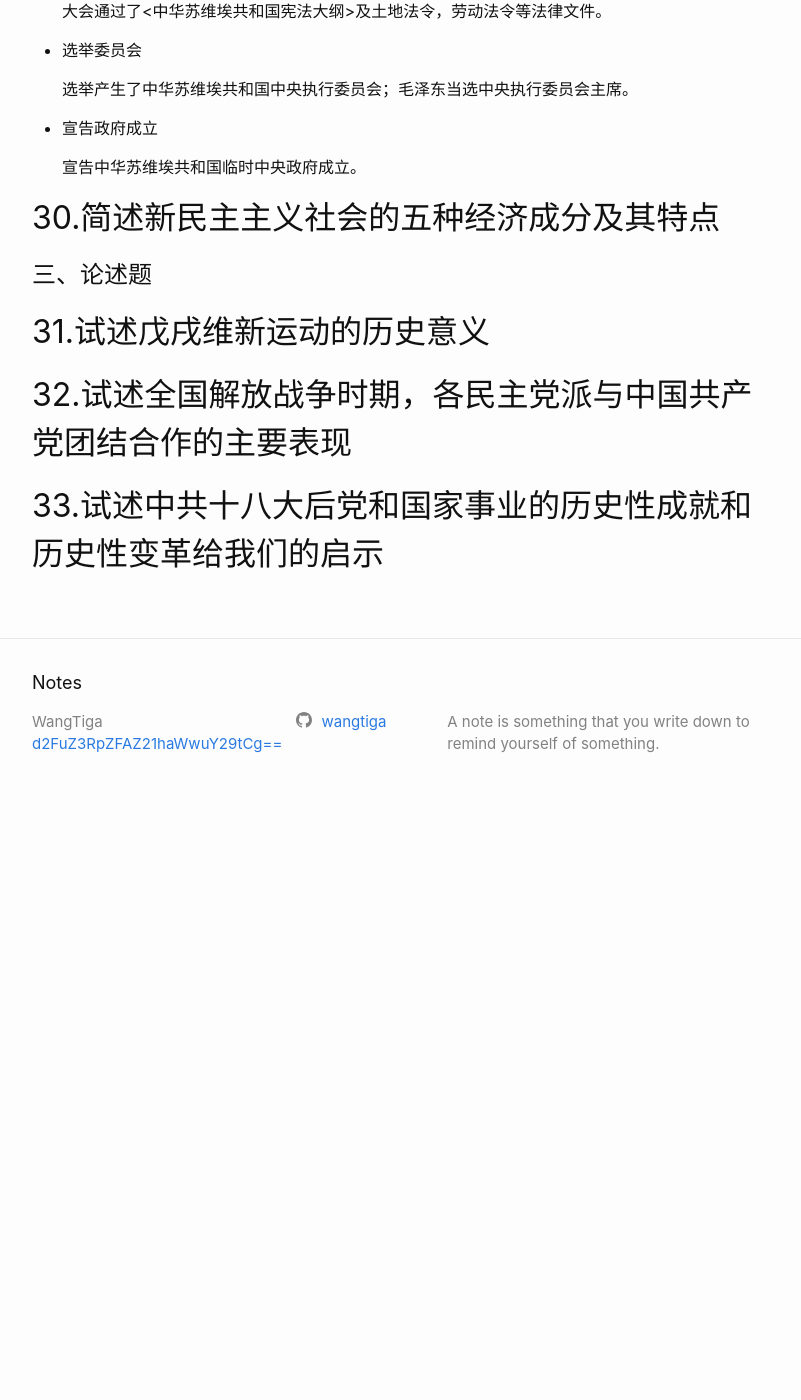
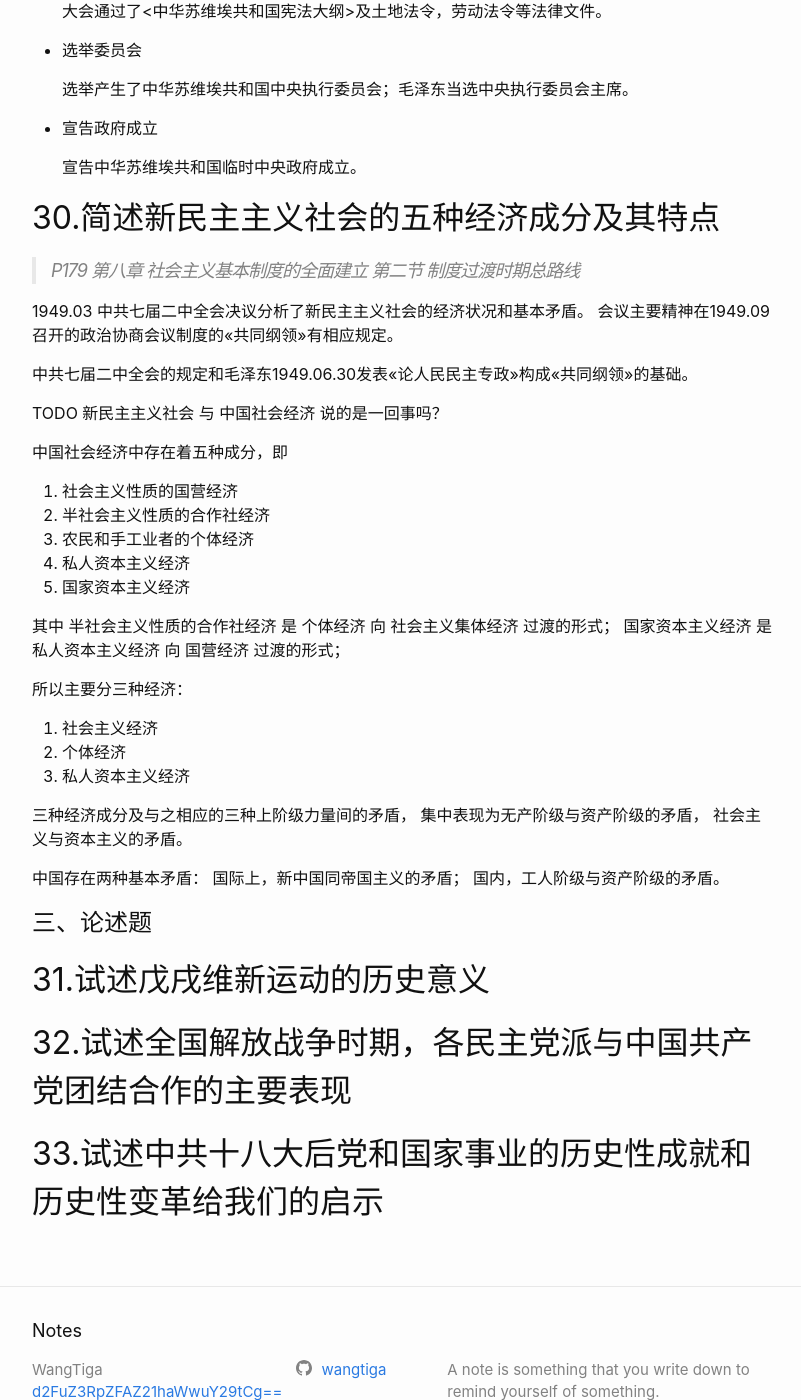
Before and after one commit to wangtiga/wangtiga.github.io, a Jekyll site: the page built from _previews/2020-07-14-3708_2019_04.md, in a window 1280 px wide and 1400 px high, scrolled down 13497 px. Shown: the whole window, without its empty margins (238-1039 px from the left). Built offline with Jekyll 4.4.1, drawn with Linux system fonts in a browser that asks for light colours; before the commit the page ends 14313 px from its top, so only the background shows below that.

Commit message:
updated from mac

```diff
--- a/_previews/2020-07-14-3708_2019_04.md
+++ b/_previews/2020-07-14-3708_2019_04.md
@@ -280,6 +280,39 @@ TODO 中国一共有几个经济特区？特区具体哪方面特别？
 
 ## 30.简述新民主主义社会的五种经济成分及其特点
 
+> P179 第八章 社会主义基本制度的全面建立 第二节 制度过渡时期总路线
+
+1949.03 中共七届二中全会决议分析了新民主主义社会的经济状况和基本矛盾。
+会议主要精神在1949.09召开的政治协商会议制度的<<共同纲领>>有相应规定。
+
+中共七届二中全会的规定和毛泽东1949.06.30发表<<论人民民主专政>>构成<<共同纲领>>的基础。
+
+TODO 新民主主义社会 与 中国社会经济 说的是一回事吗？
+
+中国社会经济中存在着五种成分，即
+1.   社会主义性质的国营经济
+2. 半社会主义性质的合作社经济
+3. 农民和手工业者的个体经济
+4. 私人资本主义经济
+5. 国家资本主义经济
+
+其中
+半社会主义性质的合作社经济 是 个体经济 向 社会主义集体经济 过渡的形式；
+国家资本主义经济 是 私人资本主义经济 向 国营经济 过渡的形式；
+
+所以主要分三种经济：
+1. 社会主义经济
+2. 个体经济
+3. 私人资本主义经济
+
+三种经济成分及与之相应的三种上阶级力量间的矛盾，
+集中表现为无产阶级与资产阶级的矛盾，
+社会主义与资本主义的矛盾。
+
+中国存在两种基本矛盾：
+国际上，新中国同帝国主义的矛盾；
+国内，工人阶级与资产阶级的矛盾。
+
 # 三、论述题
 ## 31.试述戊戌维新运动的历史意义
 ## 32.试述全国解放战争时期，各民主党派与中国共产党团结合作的主要表现
```
